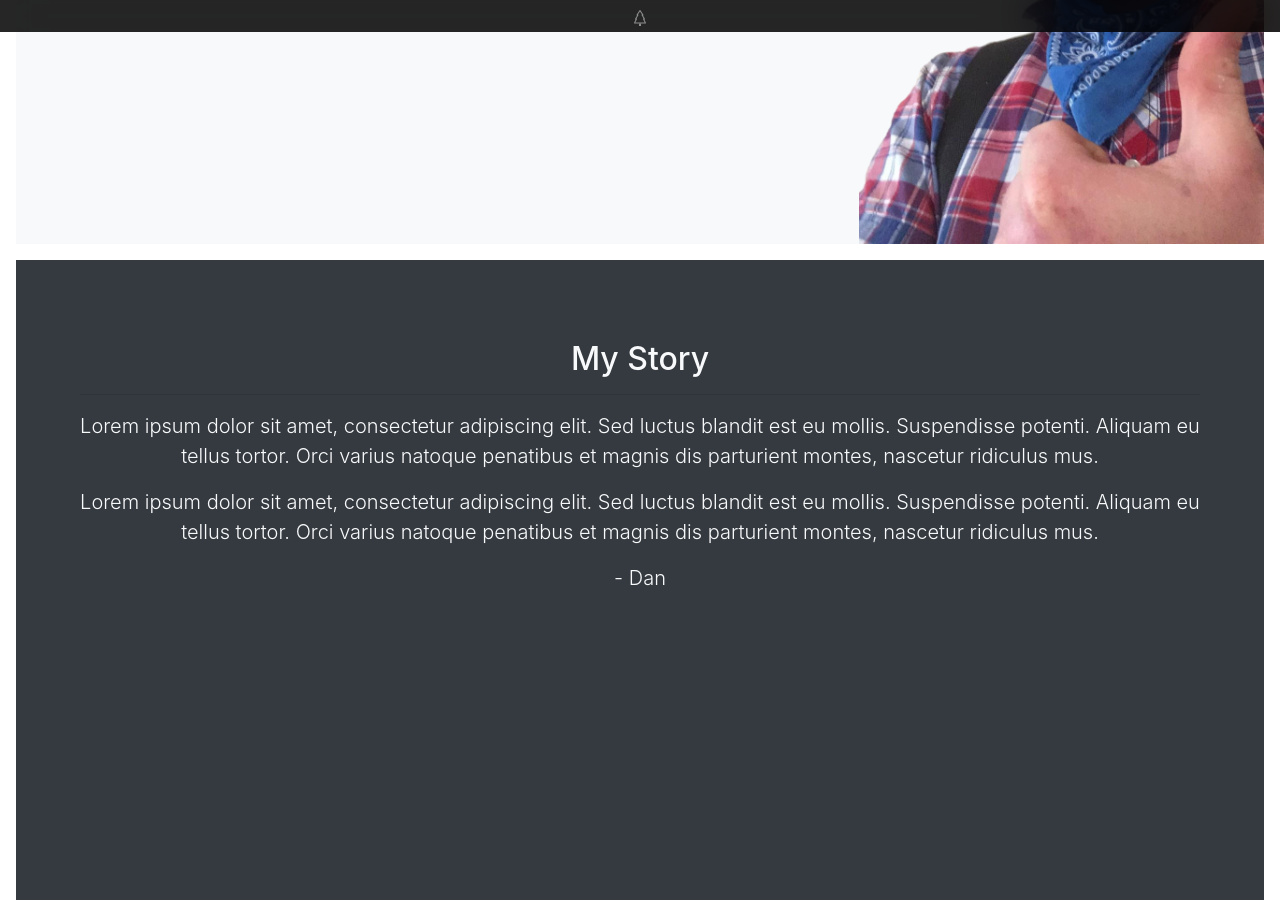
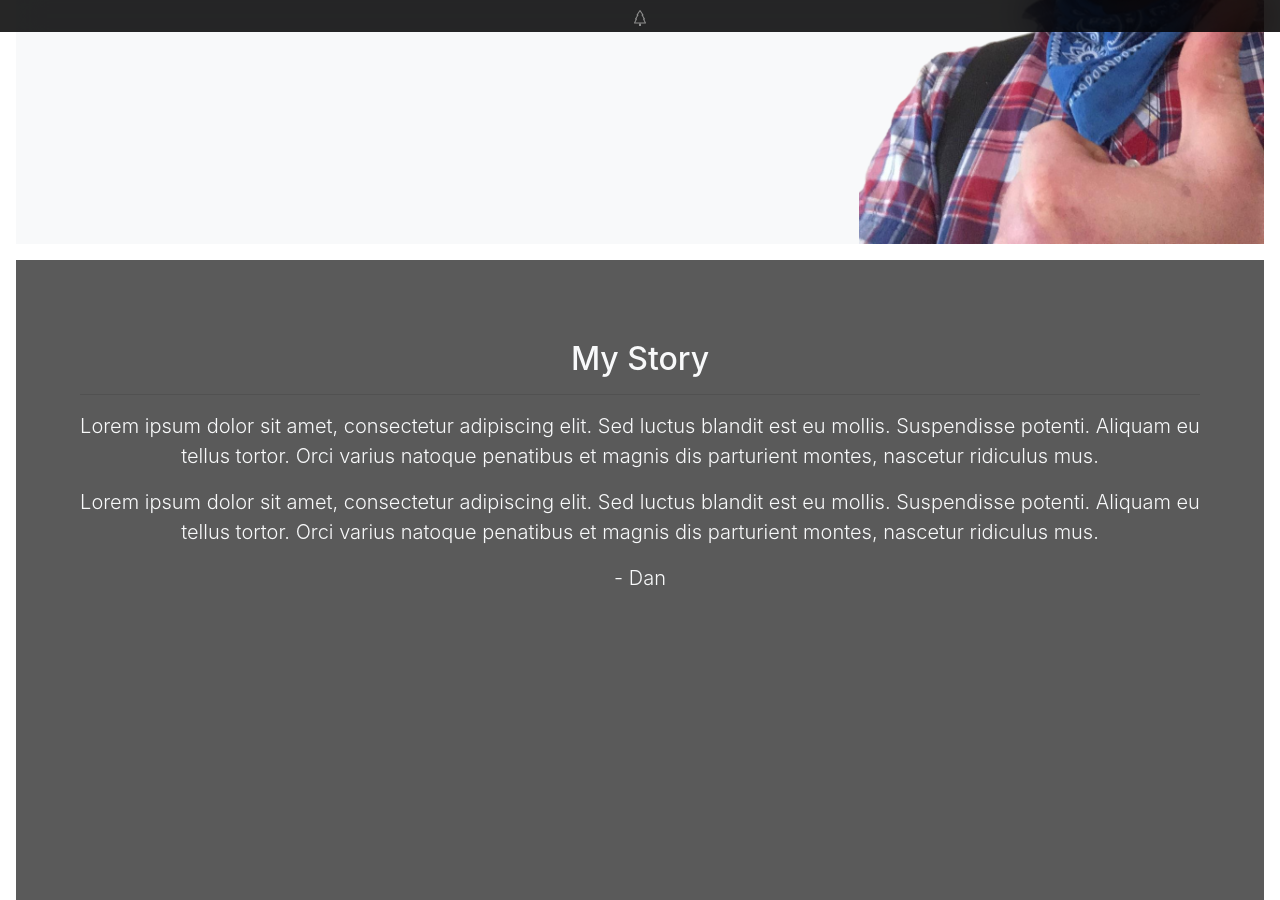
Before and after one commit to DBCarpentry/DBCarpentry.github.io, a Jekyll site: the page built from index.html, in a window 1280 px wide and 900 px high, scrolled down 704 px. Built offline with Jekyll 4.4.1, drawn with Linux system fonts in a browser that asks for light colours.

Commit message:
grey about

```diff
--- a/index.html
+++ b/index.html
@@ -57,7 +57,7 @@ title: Index
   </div>
 
   <!-- about me -->
-  <div class="bg-dark overflow-hidden p-3 p-md-5 m-md-3 text-center" id="Story" style="height: 100vh; color: #f8f9fa">
+  <div class="p-3 p-md-5 m-md-3 text-center" id="Story" style="height: 100vh; color: #f8f9fa;background-color:#5a5a5a; overflow:auto">
     <div class="my-3 p-3">
       <h2 class="display-5">My Story</h2>
       <hr></hr>
```
